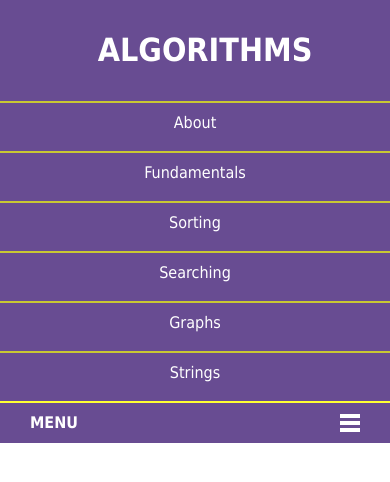
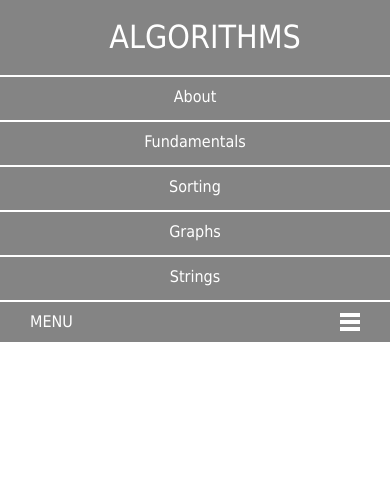
Before and after one commit to ayoungprogrammer/CSHandbook, a PHP site: page / in a window 390 px wide. Shown: the top 482 px of the page. Run offline with PHP 8.4, Linux system fonts and the light colour scheme; some libraries are stand-ins or nearby versions.

Commit message:
changed nav color to grey

```diff
--- a/index.html
+++ b/index.html
@@ -1,7 +1,7 @@
 <!DOCTYPE html>
 <html>
 <head>
-	<title>Responsive Website Test</title>
+	<title>CS Algorithm Wiki</title>
 
 	<link type="text/css" rel="stylesheet" href="main.css">
 
@@ -18,7 +18,6 @@
                     <li><a href="#">About</a></li>
 					<li><a href="#">Fundamentals</a></li>
 					<li><a href="#">Sorting</a></li>
-					<li><a href="#">Searching</a></li>
 					<li><a href="#">Graphs</a></li>
 					<li><a href="#">Strings</a></li>
 				</ul>
@@ -26,6 +25,12 @@
 			</nav>
 		</div>
 	</div>
+
+
+    <div id="container">
+
+
+    </div>
 
 
 
--- a/main.css
+++ b/main.css
@@ -1,34 +1,39 @@
 
 body{
-	font-family:Tahoma;
+	font-family: Tahoma, Arial;
+}
+
+#container{
+
 }
 #header{
-	width:100%;
-	height:130px;
-	background-color:rgba(40,0,100,0.7);
-	position:absolute;
-	top:0px;
-	left:0px;
+	width: 100%;
+	height: 80px;
+	background-color: rgba(50,50,50,0.6);
+	position: absolute;
+	top: 0;
+	left: 0;
 	}
 	#navContainer{
 		max-width:900px;
-		height:90px;
 		margin:auto;
-		padding:20px;
+		padding:0;
 		}
 		#logo{
-			float:left;
-			color:white;
-			padding:10px;
+            font-weight: normal;
+			float: left;
+			color: white;
+			padding: 0px 10px;
+            line-height: 1em;
 			}
 		nav{
-			height:50px;
-			padding:40px 10px 10px 10px;
+			height: 50px;
+			padding: 20px 10px 10px 10px;
 			text-align:center;
 			float:right;
 			}
 			nav ul{
-				padding:0;
+				padding-top: 10px;
 				margin:0px;
 				height:auto;
 			}
@@ -36,13 +41,19 @@ body{
 				display:inline;
 			}
 			nav li a{
+                -webkit-transition: all 0.5s  ease;
+                -moz-transition: all 0.5s  ease;
+                -o-transition: all 0.5s  ease;
 				text-decoration:none;
 				color:white;
 				padding:10px;
 				border-radius:4px;
 			}
 			nav li a:hover{
-				color:rgba(40,0,100,0.7);
+                -webkit-transition: all 0.5s  ease;
+                -moz-transition: all 0.5s  ease;
+                -o-transition: all 0.5s  ease;
+				color:black;
 				background-color:white;
 			}
 			nav #pull {
@@ -62,7 +73,7 @@ body{
 #header{
 	width:100%;
 	height:auto;
-	background-color:rgba(40,0,100,0.7);
+    background-color: rgba(50,50,50,0.6);
 	position:absolute;
 	top:0px;
 	left:0px;
@@ -81,16 +92,16 @@ body{
 		nav{
 			height:auto;
 			width:100%;
-			padding:0px;
+			padding:0;
 			text-align:center;
 			}
 			nav ul{
 				padding:0;
-				margin:0px;
+				margin:0;
 			}
 			nav li{
 				display:block;
-				height:50px;
+				height:45px;
 			}
 			nav li a{
 				box-sizing:border-box;
@@ -101,13 +112,13 @@ body{
 				width:100%;
 				height:100%;
 				display:block;
-				padding:10px 0 0 0;
+				padding:10px;
 				border-radius:0px;
-				border-top: 2px solid rgb(200,200,50);
+				border-top: 2px solid white;
 			}
 			nav #pull {
-				border-top: 2px solid rgb(255,255,50);
-				font-weight:bold;
+				border-top: 2px solid white;
+				font-weight:normal;
 				box-sizing:border-box;
 				-moz-box-sizing:border-box;
 				-webkit-box-sizing:border-box;
```
Also changed, not shown: background.png (added), backgroundEdit.png (added), 1 other file.
